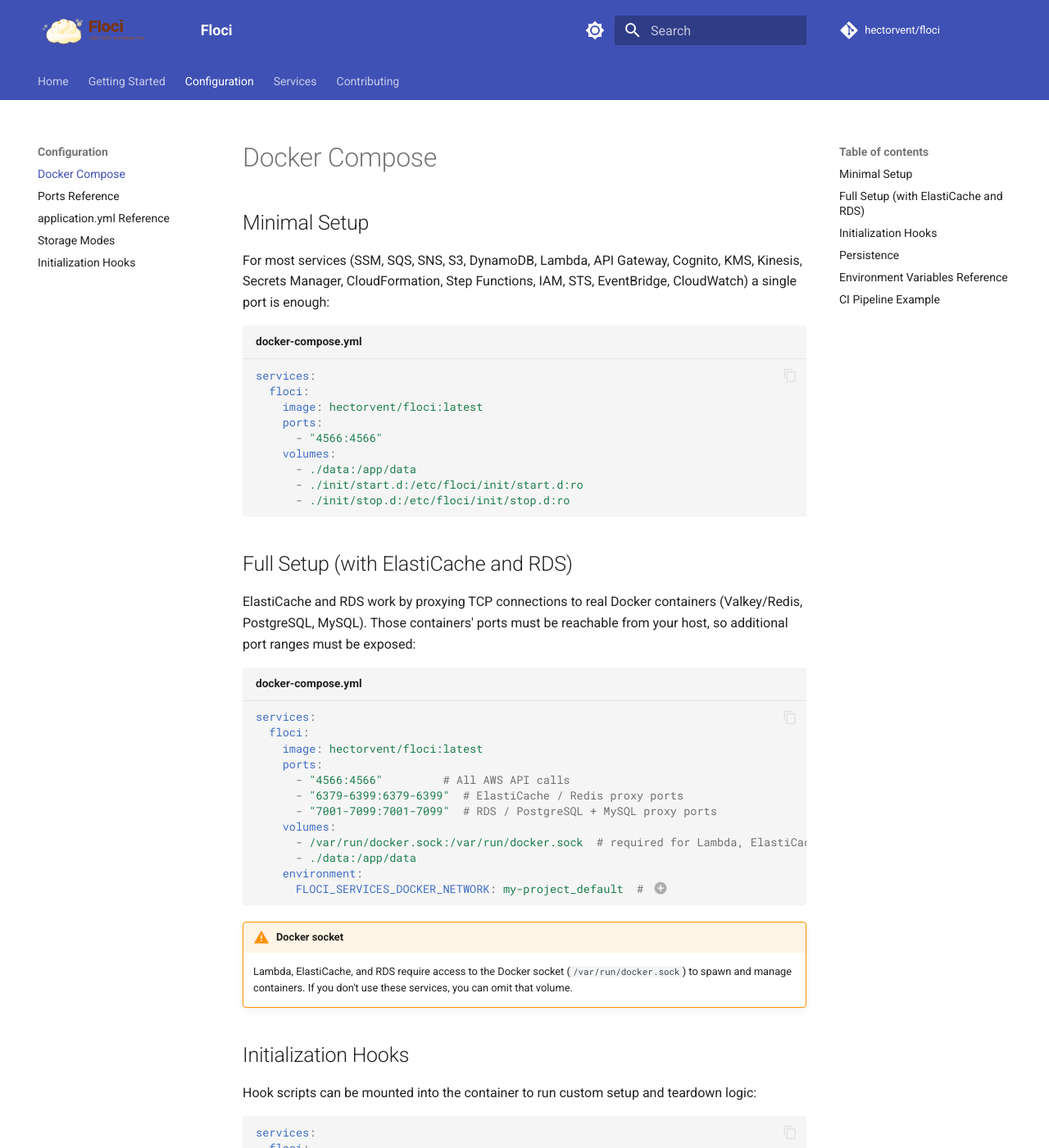
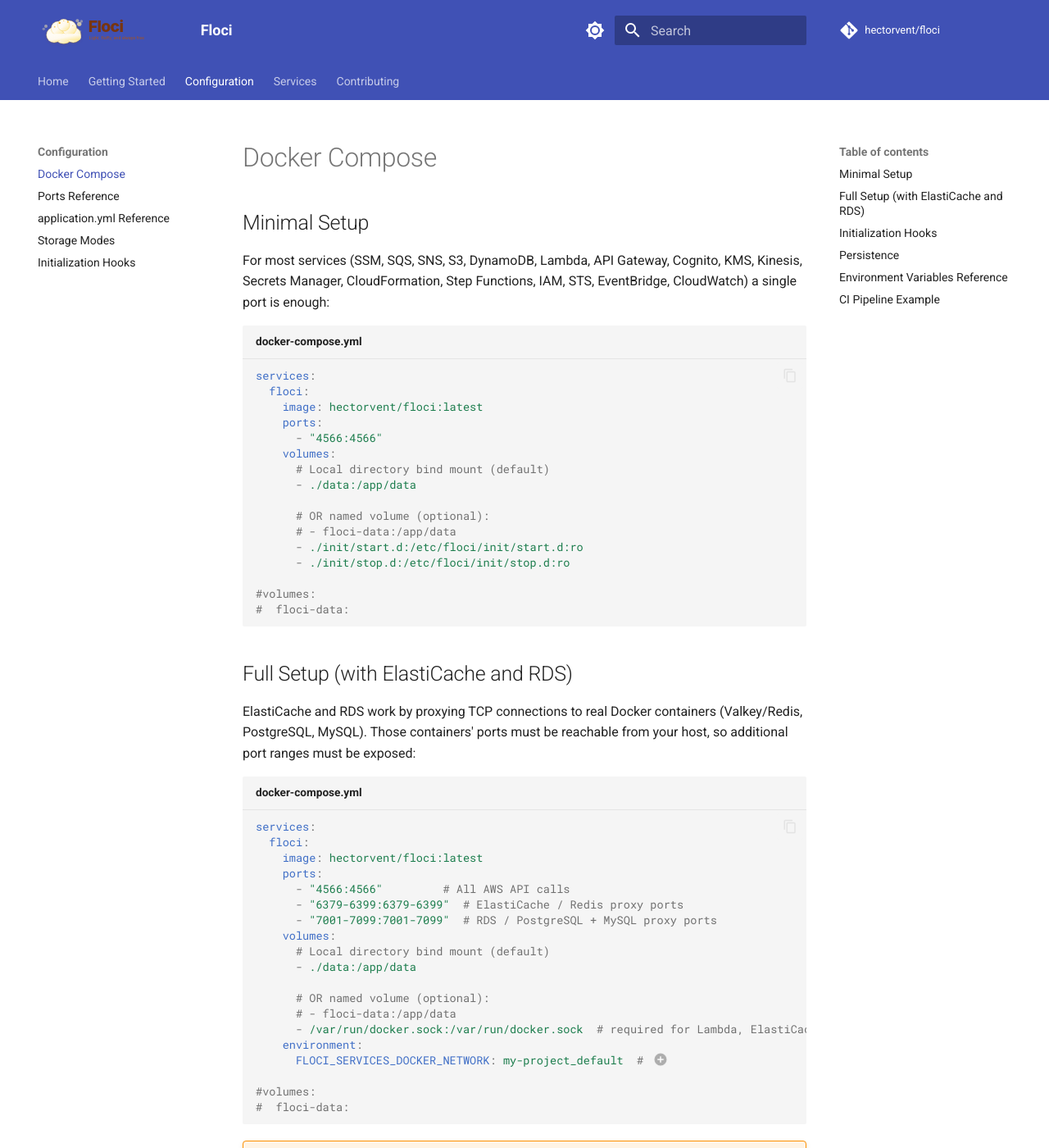
Before and after one commit to ryan00x/aws-terraform-ci-validation, an MkDocs documentation site: the page built from docs/configuration/docker-compose.md, in a window 1280 px wide and 1400 px high. Shown: the whole window at 82% size. Built offline with MkDocs 1.6.1 and Material for MkDocs 9.7.7, drawn with Linux system fonts in a browser that asks for light colours; comment, search, counter and statistics services are not loaded; some of the changed text lies outside the part shown.

Commit message:
feat: officially support Docker named volumes for Native images (#155)
* feat: officially support Docker named volumes for Native images

* Pre-creates /app/data and assigns 1001 ownership in Dockerfile.native and Dockerfile.native-package before declaring VOLUME and dropping to USER 1001. This natively fixes the AccessDeniedException when utilizing Docker named volumes instead of local bind mounts, aligning container architecture flawlessly with tools like LocalStack.
* Standardizes named volumes as officially documented optional alternatives across docker-compose templates in quick-start, index, and README documentation for a cleaner repository drop-in replacement footprint.

* feat: natively support Docker named volumes via recursive permissions

* Pre-creates /app/data and applies recursive 1001:root ownership and g+rwX permissions in Dockerfile.native and Dockerfile.native-package before declaring VOLUME and dropping to USER 1001. This elegantly resolves AccessDeniedException crashes when mapping Docker named volumes instead of local binds, natively supporting frictionless LocalStack-style drop-in architecture.
* Standardizes named volumes as officially documented optional alternatives across docker-compose templates in quick-start, index, and README documentation for a cleaner repository drop-in replacement footprint.

````diff
--- a/docs/configuration/docker-compose.md
+++ b/docs/configuration/docker-compose.md
@@ -11,9 +11,16 @@
     ports:
       - "4566:4566"
     volumes:
+      # Local directory bind mount (default)
       - ./data:/app/data
+
+      # OR named volume (optional):
+      # - floci-data:/app/data
       - ./init/start.d:/etc/floci/init/start.d:ro
       - ./init/stop.d:/etc/floci/init/stop.d:ro
+
+#volumes:
+#  floci-data:
 ```
 
 ## Full Setup (with ElastiCache and RDS)
@@ -29,10 +36,17 @@
       - "6379-6399:6379-6399"  # ElastiCache / Redis proxy ports
       - "7001-7099:7001-7099"  # RDS / PostgreSQL + MySQL proxy ports
     volumes:
+      # Local directory bind mount (default)
+      - ./data:/app/data
+
+      # OR named volume (optional):
+      # - floci-data:/app/data
       - /var/run/docker.sock:/var/run/docker.sock  # required for Lambda, ElastiCache, RDS
-      - ./data:/app/data
     environment:
       FLOCI_SERVICES_DOCKER_NETWORK: my-project_default  # (1)
+
+#volumes:
+#  floci-data:
 ```
 
 1. Set this to the Docker network name that your compose project creates (usually `<project-name>_default`). Floci uses it to attach spawned Lambda / ElastiCache / RDS containers to the same network.
@@ -68,10 +82,17 @@
     ports:
       - "4566:4566"
     volumes:
+      # Local directory bind mount (default)
       - ./data:/app/data
+
+      # OR named volume (optional):
+      # - floci-data:/app/data
     environment:
       FLOCI_STORAGE_MODE: persistent
       FLOCI_STORAGE_PERSISTENT_PATH: /app/data
+
+#volumes:
+#  floci-data:
 ```
 
 ## Environment Variables Reference
````
Also changed, not shown: README.md (+7 -0 lines), docs/getting-started/quick-start.md (+14 -0 lines), docs/index.md (+7 -0 lines), 2 other files.
